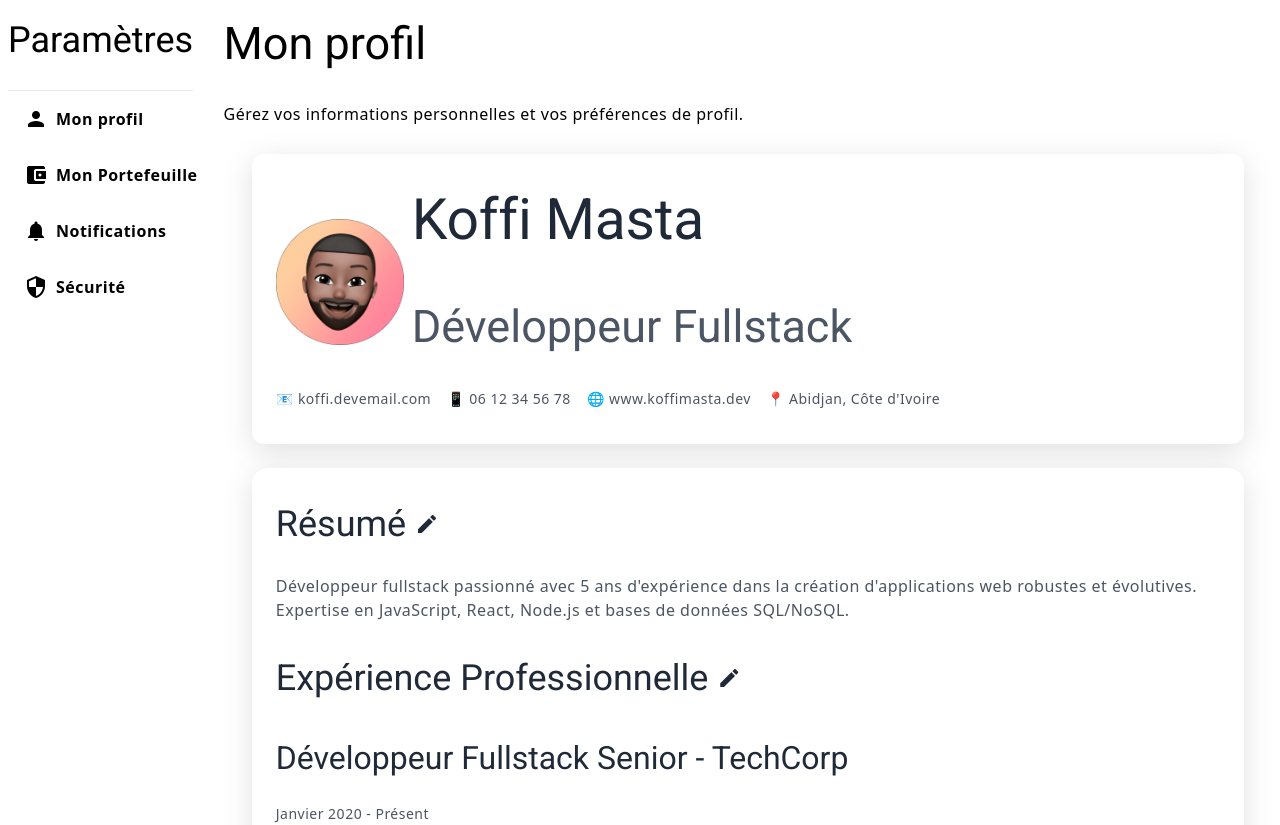
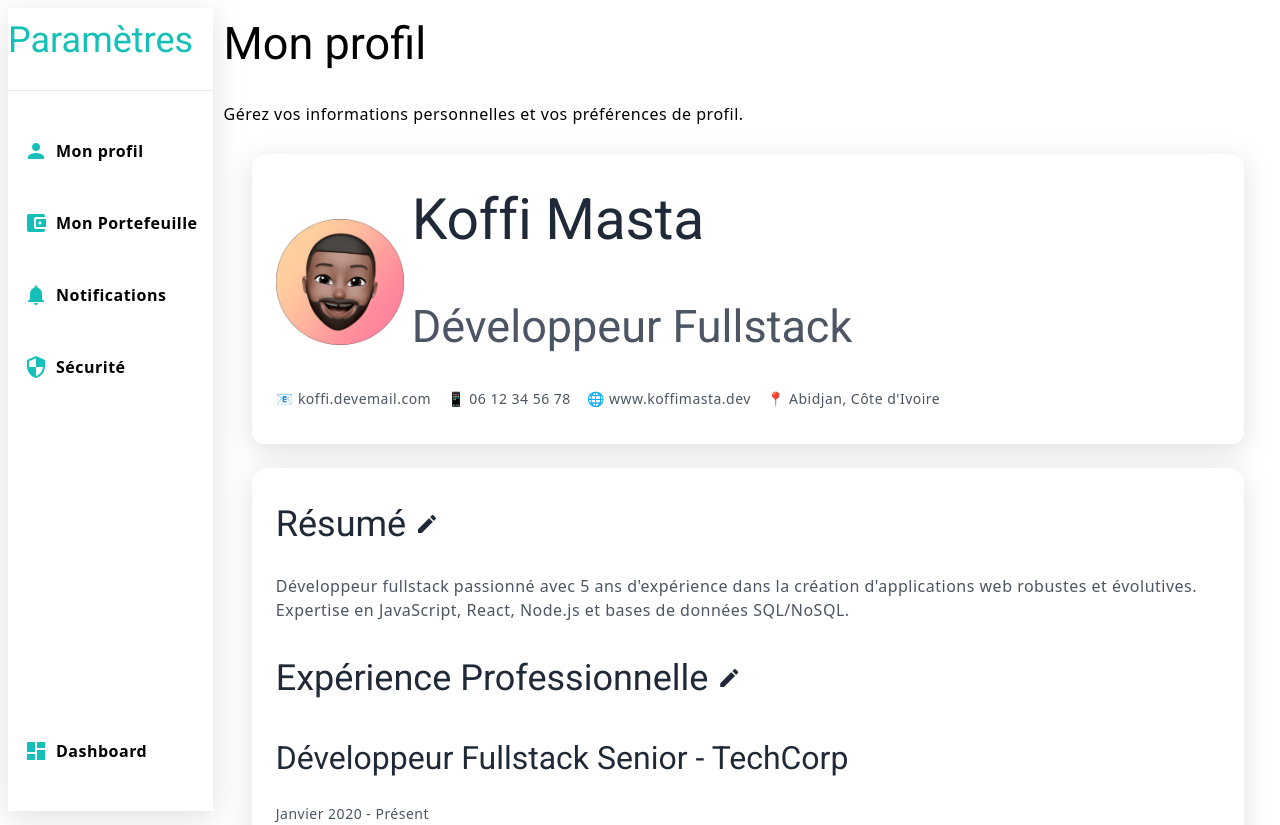
Before and after one commit to delmas007/brobroli_front, an Angular app: page /settings in a window 1280 px wide. Shown: the top 825 px of the page. Built offline with nearby package versions, Linux system fonts and the light colour scheme.

Commit message:
modified:   src/app/auth/dashboard/settings/settings.component.css 	modified:   src/app/auth/dashboard/settings/settings.component.html 	modified:   src/styles.css

```diff
--- a/src/app/auth/dashboard/settings/settings.component.css
+++ b/src/app/auth/dashboard/settings/settings.component.css
@@ -7,29 +7,32 @@ aside{
     width: 20%;
     min-height: 100vh;
     padding: 0.5rem;
+
 }
 .aside-container{
     position: fixed;
+    box-shadow: rgba(100, 100, 111, 0.2) 0px 7px 29px 0px;
+
 }
 .settings-aside{
+    height: 90vh;
     display: flex;
     flex-direction: column;
     justify-content: space-between;
-    position: fixed;
-
 }
 .settings-aside a{
     display: flex;
     align-items: center;
     gap: 0.5rem;
     font-weight: 600;
-    margin: 1rem;
+    margin: 3rem 1rem;
     transition: all 0.3s ease-in-out;
 }
+.settings-aside a mat-icon{color: #14C0B7;}
 .settings-aside a:hover{
     background-color: #14C0B7;
     border-radius: 17px;
-    color: #fff;
+    color: #fff !important;
     padding: 0 0.5rem;
 }
 .sections{
--- a/src/app/auth/dashboard/settings/settings.component.html
+++ b/src/app/auth/dashboard/settings/settings.component.html
@@ -1,13 +1,18 @@
 <main class="settings-page">
     <aside>
         <div class="aside-container">
-            <h3>Paramètres</h3>
+            <h3 class="text-[#14C0B7]">Paramètres</h3>
             <hr>
             <div class="settings-aside">
-                <a [routerLink]="[]" fragment="profile"><mat-icon>person</mat-icon>Mon profil</a>
-                <a [routerLink]="[]" fragment="portefeuille"><mat-icon>account_balance_wallet</mat-icon>Mon Portefeuille</a>
-                <a [routerLink]="[]" fragment="notifications"><mat-icon>notifications</mat-icon>Notifications</a>
-                <a [routerLink]="[]" fragment="securite"><mat-icon>security</mat-icon>Sécurité</a>
+                <div class="">
+                    <a [routerLink]="[]" fragment="profile"><mat-icon>person</mat-icon>Mon profil</a>
+                    <a [routerLink]="[]" fragment="portefeuille"><mat-icon>account_balance_wallet</mat-icon>Mon Portefeuille</a>
+                    <a [routerLink]="[]" fragment="notifications"><mat-icon>notifications</mat-icon>Notifications</a>
+                    <a [routerLink]="[]" fragment="securite"><mat-icon>security</mat-icon>Sécurité</a>
+                </div>
+                <div class="">
+                    <a routerLink="/dashboard-prestataire"><mat-icon>dashboard</mat-icon>Dashboard</a>
+                </div>
             </div>
         </div>
     </aside>
--- a/src/styles.css
+++ b/src/styles.css
@@ -245,6 +245,7 @@ h6,h7{line-height:1.6}*{font-family:system-ui,-apple-system,BlinkMacSystemFont,'
     .navbar .btn-connexion{display: none!important;}
     .hamburger {display: flex!important;}
     .navbar h3{font-size: 1.5rem;}
+    .settings-page aside{display: none !important;}
 }
 
 @media only screen and (max-width: 768px){
```
